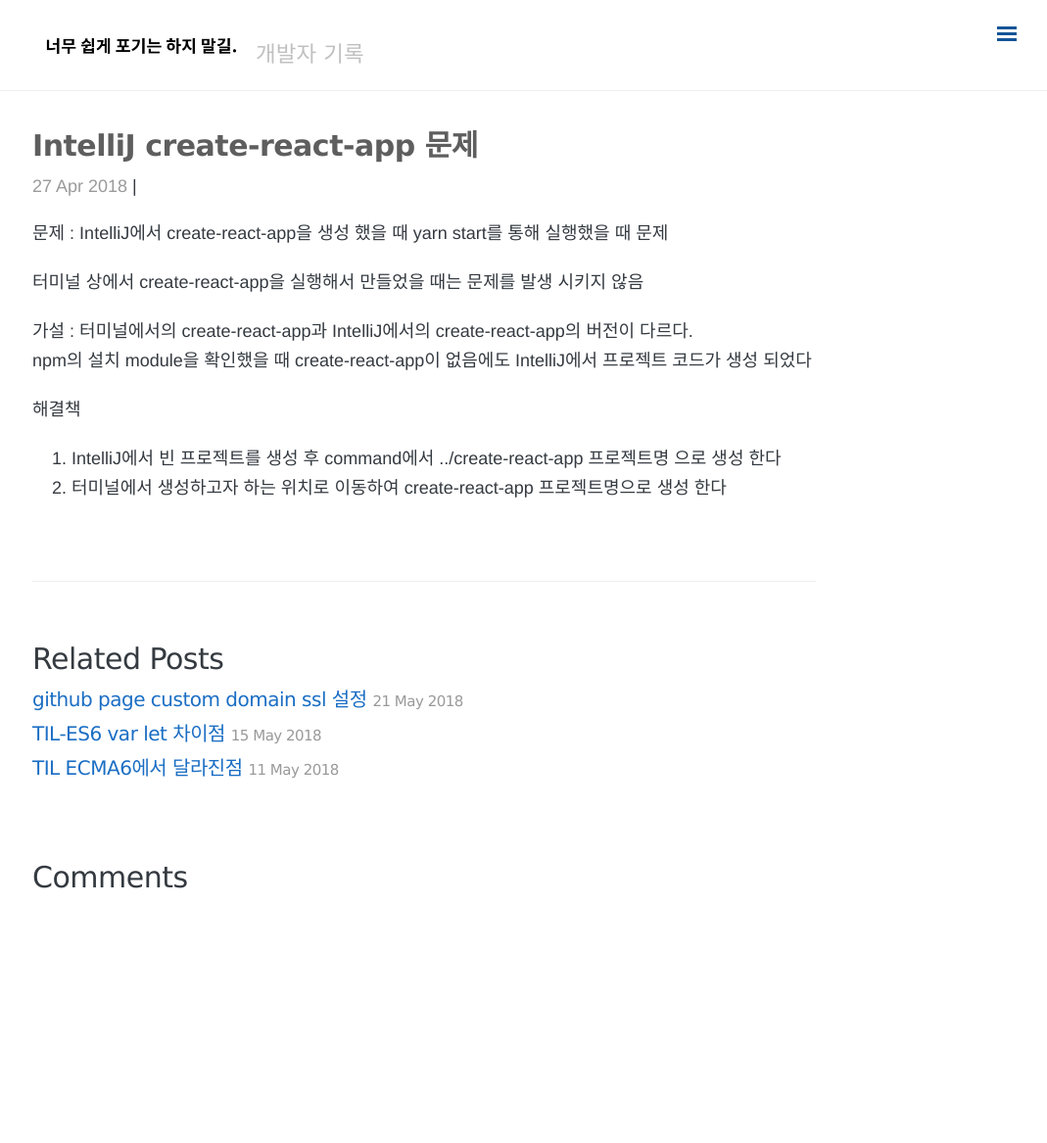
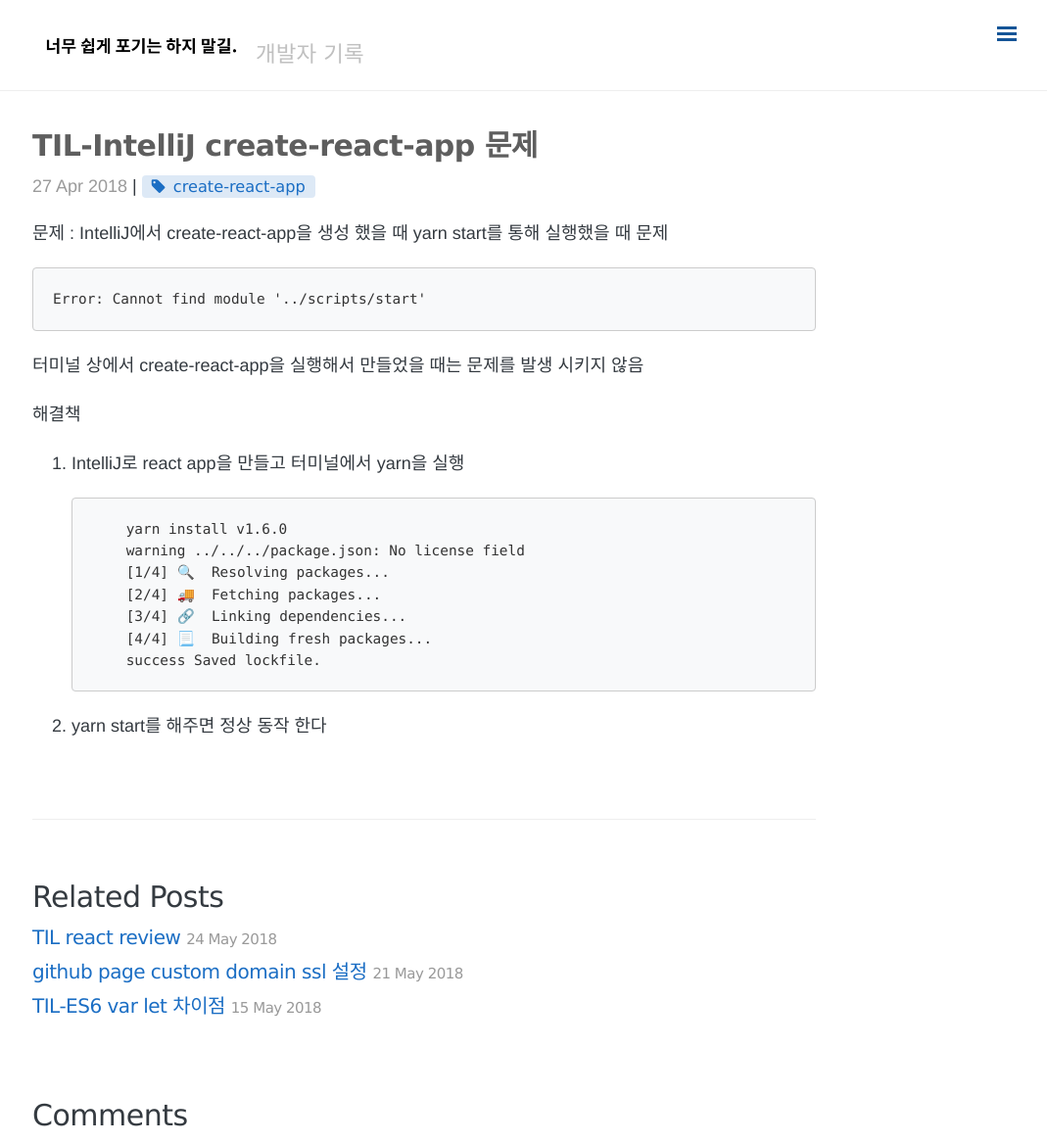
Before and after one commit to minigear/minigear.github.io, a Jekyll site: the page built from _posts/2018/2018-04-27-intellij-create-react-app-문제.md, in a window 1280 px wide and 1167 px high. Shown: the whole window at 98% size, without its empty margins (207-1276 px from the left). Built offline with Jekyll 4.4.1, drawn with Linux system fonts in a browser that asks for light colours; nearby versions of some CDN libraries; comment, search, counter and statistics services are not loaded.

Commit message:
TIL 추가 및 수정

````diff
--- a/_posts/2018/2018-04-27-intellij-create-react-app-문제.md
+++ b/_posts/2018/2018-04-27-intellij-create-react-app-문제.md
@@ -1,20 +1,29 @@
 ---
 layout: "post"
-title: "IntelliJ create-react-app 문제"
+title: "TIL-IntelliJ create-react-app 문제"
 date:   "2018-04-27 17:22"
-categories: []
+categories: [TIL (Today I Learned)]
 permalink: /2018/:year/:month/:day/:title/
-tags: []
+tags: [create-react-app]
 comments: true
 ---
 
 문제 : IntelliJ에서 create-react-app을 생성 했을 때 yarn start를 통해 실행했을 때 문제
+```
+Error: Cannot find module '../scripts/start'
+```
 
 터미널 상에서 create-react-app을 실행해서 만들었을 때는 문제를 발생 시키지 않음
 
-가설 : 터미널에서의 create-react-app과 IntelliJ에서의 create-react-app의 버전이 다르다.
-      npm의 설치 module을 확인했을 때 create-react-app이 없음에도 IntelliJ에서 프로젝트 코드가 생성 되었다
-
 해결책
-  1. IntelliJ에서 빈 프로젝트를 생성 후 command에서 ../create-react-app 프로젝트명 으로 생성 한다
-  2. 터미널에서 생성하고자 하는 위치로 이동하여 create-react-app 프로젝트명으로 생성 한다
+  1. IntelliJ로 react app을 만들고 터미널에서 yarn을 실행
+  ```
+    yarn install v1.6.0
+    warning ../../../package.json: No license field
+    [1/4] 🔍  Resolving packages...
+    [2/4] 🚚  Fetching packages...
+    [3/4] 🔗  Linking dependencies...
+    [4/4] 📃  Building fresh packages...
+    success Saved lockfile.
+  ```
+  2. yarn start를 해주면 정상 동작 한다
````
Also changed, not shown: _posts/2018/2018-04-23-react-1.md (+3 -2 lines), _posts/2018/2018-05-03-react-native.md (+1 -1 lines), _posts/2018/2018-05-24-til-react-review.md (added, +15 -0 lines).
